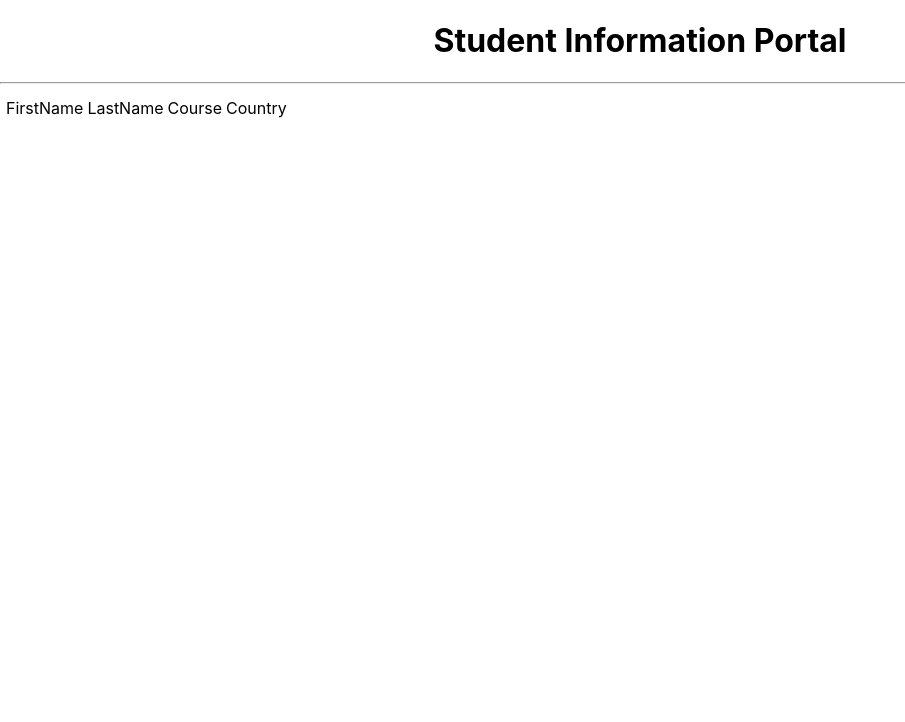
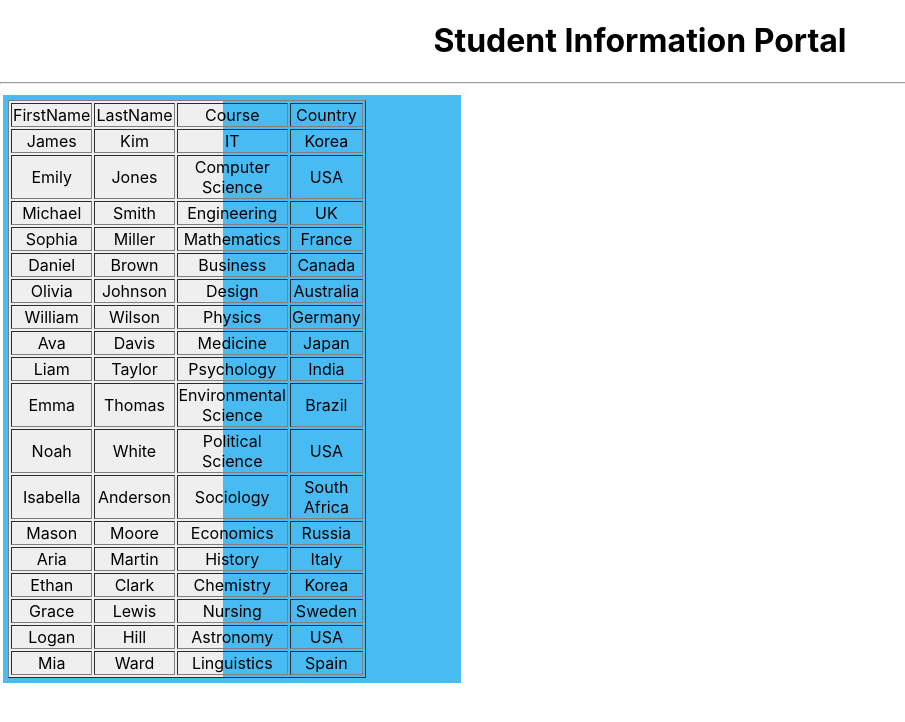
Before and after one commit to sushmithacv/Student_Information_System_MCC, a React (Create React App) app in the folder studentapp/: page / in a window 1280 px wide. Shown: the top 722 px of the page, without its empty margins (0-905 px from the left). Built offline with nearby package versions, Linux system fonts and the light colour scheme.

Commit message:
solve error

```diff
--- a/studentapp/src/App.js
+++ b/studentapp/src/App.js
@@ -11,7 +11,7 @@
 
       <hr></hr>
 
-      <table>
+      <table width="100%">
         <tbody>
           <tr>
                <td>
--- a/studentapp/src/components/StudentTable.js
+++ b/studentapp/src/components/StudentTable.js
@@ -3,9 +3,9 @@
 export default function StudentTable(props){
     return(
 
-        <div className=".outerDiv">
-            <div className=".leftDiv">
-                <table>
+        <div className="outerDiv">
+            <div className="leftDiv">
+                <table border="1">
                     <thead>
                         <tr>
                             <td>FirstName</td>
@@ -14,6 +14,19 @@
                             <td>Country</td>
                         </tr>
                     </thead>
+
+                    <tbody>
+                        {
+                            props.students.map(student=>
+                                <tr>
+                                    <td>{student.firstName}</td>
+                                    <td>{student.lastName}</td>
+                                    <td>{student.course}</td>
+                                    <td>{student.address.country}</td>
+                                </tr>
+                            )
+                        }
+                    </tbody>
                 </table>
             </div>
         </div>
```
